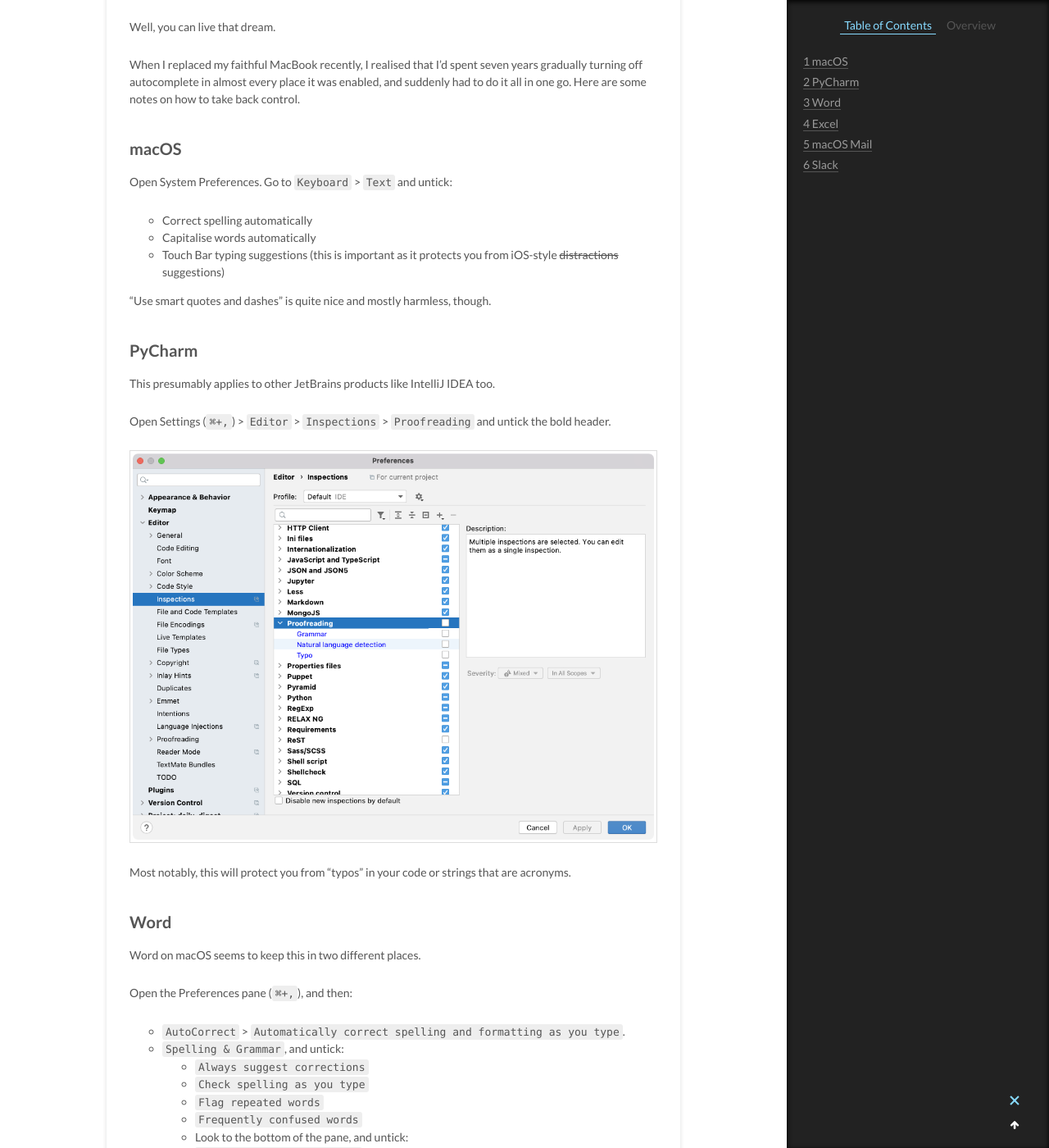
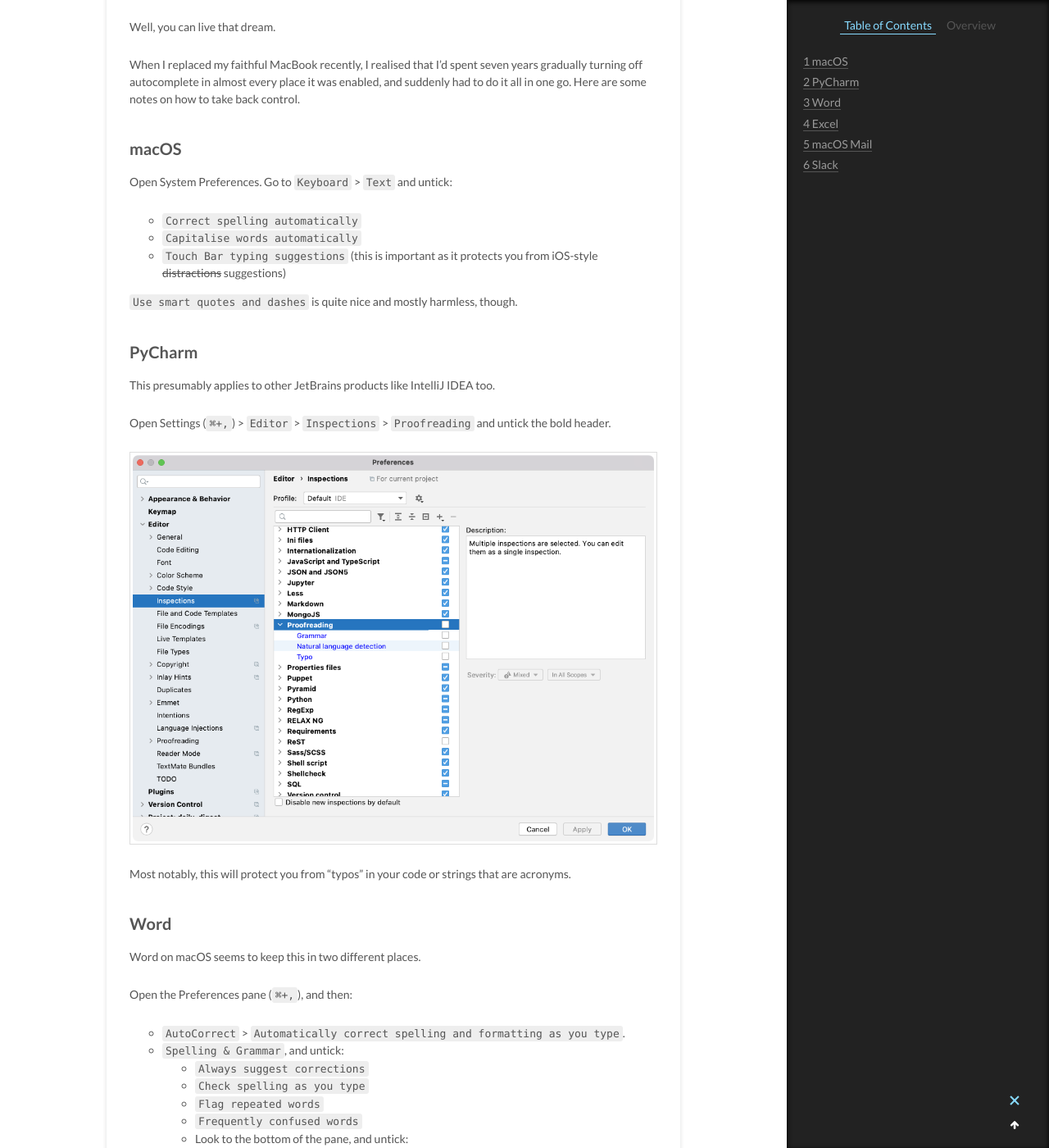
Before and after one commit to d-lord/d-lord.github.io, a Jekyll site: the page built from _posts/2020-12-21-autocorrect-everywhere.md, in a window 1280 px wide and 1400 px high, scrolled down 451 px. Shown: the whole window at 82% size. Built offline with Jekyll 4.4.1, drawn with Linux system fonts in a browser that asks for light colours.

Commit message:
Autocorrect: Put macOS section in backticks too

```diff
--- a/_posts/2020-12-21-autocorrect-everywhere.md
+++ b/_posts/2020-12-21-autocorrect-everywhere.md
@@ -17,11 +17,11 @@
 
 Open System Preferences. Go to `Keyboard` > `Text` and untick:
 
-* Correct spelling automatically
-* Capitalise words automatically
-* Touch Bar typing suggestions (this is important as it protects you from iOS-style ~~distractions~~ suggestions)
+* `Correct spelling automatically`
+* `Capitalise words automatically`
+* `Touch Bar typing suggestions` (this is important as it protects you from iOS-style ~~distractions~~ suggestions)
 
-"Use smart quotes and dashes" is quite nice and mostly harmless, though.
+`Use smart quotes and dashes` is quite nice and mostly harmless, though.
 
 ## PyCharm
 
```
